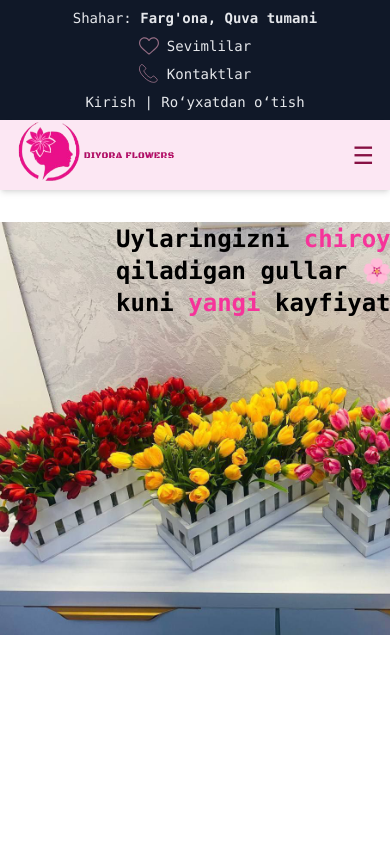
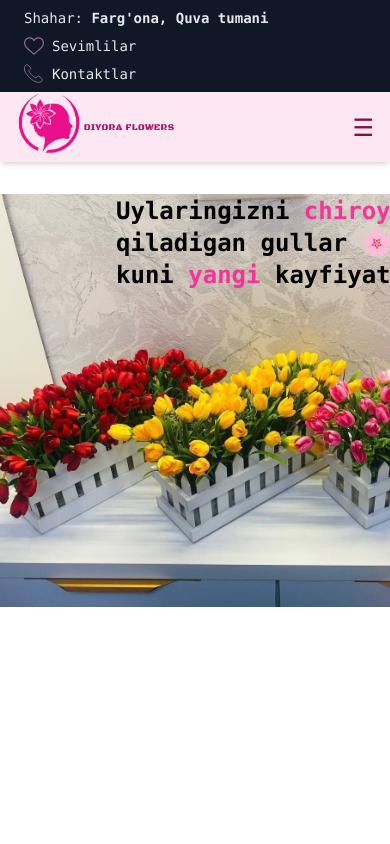
Before and after one commit to bugname7/flowers, a Next.js app: page / in a window 390 px wide. Shown: the top 844 px of the page. Built offline with nearby package versions, Linux system fonts and the light colour scheme.

Commit message:
updates topbar navbar

```diff
--- a/src/app/components/Navbar.tsx
+++ b/src/app/components/Navbar.tsx
@@ -126,7 +126,7 @@ export default function Navbar() {
                 </button>
               </div>
             ) : (
-              <Link href="/auth/login" className="font-mono font-medium text-pink-700">
+              <Link href="/auth/login" className="font-mono font-medium text-white bg-pink-800 py-1 px-3 rounded-xl hover:bg-pink-700">
                 Kirish
               </Link>
             )}
--- a/src/app/components/TopBar.tsx
+++ b/src/app/components/TopBar.tsx
@@ -1,40 +1,45 @@
 import Link from "next/link";
+import Image from "next/image";
 
 export default function Topbar() {
   return (
     <div className="w-full bg-gray-900 text-gray-200 text-sm">
-      <div className="container mx-auto flex flex-col md:flex-row justify-between items-center px-6 py-2 gap-2 md:gap-0">
-
+      <div className="container mx-auto flex flex-col md:flex-row justify-between px-6 py-2 gap-2 md:gap-0">
         {/* Chap tomondagi text */}
-        <div className="flex gap-2 md:gap-6 text-center md:text-left">
+        <div className="flex gap-2 md:gap-6 text-left">
           <span className="font-mono">
-            Shahar: <b>Farg'ona, Quva tumani</b>
+            Shahar: <b>Farg&apos;ona, Quva tumani</b>
           </span>
         </div>
 
         {/* O'ng tomondagi linklar */}
-        <div className="flex flex-col sm:flex-row gap-2 sm:gap-6 text-center sm:text-left">
+        <div className="flex flex-col sm:flex-row gap-2 sm:gap-6 text-left">
           <Link
             href="/likes"
-            className="hover:text-pink-400 font-mono cursor-pointer flex items-center justify-center gap-2"
+            className="hover:text-pink-400 font-mono cursor-pointer flex gap-2 items-center"
           >
-            <img src="/images/like.svg" alt="likes image" className="w-[20px]" />
+            <Image
+              src="/images/like.svg"
+              alt="likes image"
+              width={20}
+              height={20}
+              className="object-contain"
+            />
             Sevimlilar
           </Link>
 
           <Link
             href="/contact"
-            className="hover:text-pink-400 font-mono cursor-pointer flex items-center justify-center gap-2"
+            className="hover:text-pink-400 font-mono cursor-pointer flex gap-2 items-center"
           >
-            <img src="/images/contact.svg" alt="contact icon" className="w-[20px]" />
+            <Image
+              src="/images/contact.svg"
+              alt="contact icon"
+              width={20}
+              height={20}
+              className="object-contain"
+            />
             Kontaktlar
-          </Link>
-
-          <Link
-            href="/auth/  login"
-            className="hover:text-pink-400 font-mono cursor-pointer text-center"
-          >
-            Kirish | Ro‘yxatdan o‘tish
           </Link>
         </div>
       </div>
```
